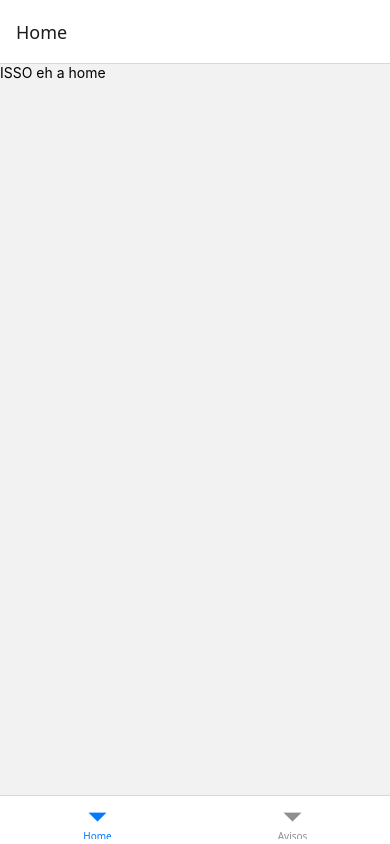
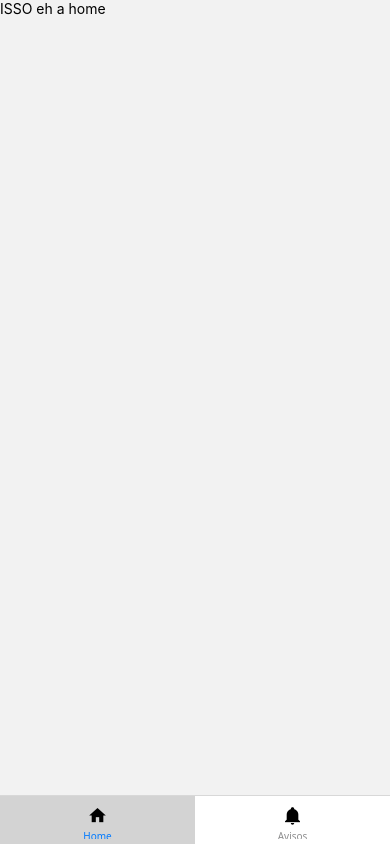
Before and after one commit to analu65/TCC---solaris, a React Native app: screen / in a window 390 px wide. Built offline with nearby package versions, Linux system fonts and the light colour scheme.

Commit message:
header e bottomtabs

```diff
--- a/App.js
+++ b/App.js
@@ -1,17 +1,22 @@
 import { StatusBar } from 'expo-status-bar';
 import { StyleSheet, Text, View } from 'react-native';
 import { createBottomTabNavigator } from '@react-navigation/bottom-tabs';
-import Home from './screens/Home';
-import Avisos from './screens/Avisos';
+import Home from './screens/home';
+import Avisos from './screens/avisos';
 import { NavigationContainer } from '@react-navigation/native';
+import MaterialCommunityIcons from '@expo/vector-icons/MaterialCommunityIcons';
 
 export default function App() {
   const BottomTab = createBottomTabNavigator();
   return(
       <NavigationContainer>
-          <BottomTab.Navigator>
-              <BottomTab.Screen name='Home' component={Home}></BottomTab.Screen>
-              <BottomTab.Screen name='Avisos' component={Avisos}></BottomTab.Screen>
+          <BottomTab.Navigator screenOptions={{
+            animation: 'shift',
+            tabBarActiveBackgroundColor: '#d3d3d3',
+            headerShown: false
+          }}>
+              <BottomTab.Screen name='Home' component={Home} options={{tabBarIcon: () => (<MaterialCommunityIcons name="home" size={20} color="black" />)}}></BottomTab.Screen>
+              <BottomTab.Screen name='Avisos' component={Avisos} options={{tabBarIcon: () => (<MaterialCommunityIcons name="bell" size={20} color="black" />)}}></BottomTab.Screen>
           </BottomTab.Navigator>
       </NavigationContainer>
   )
```
